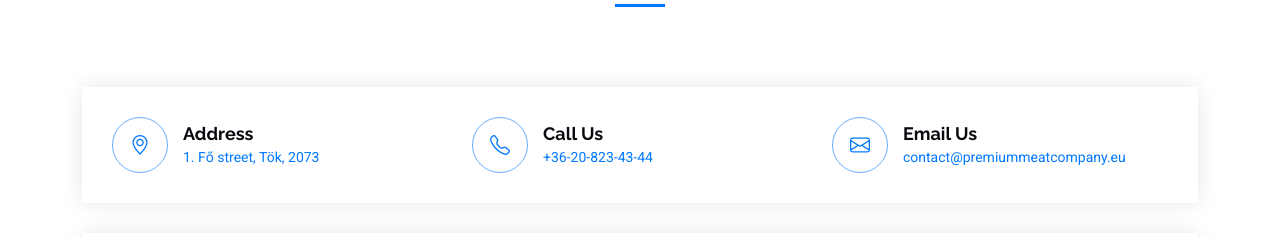
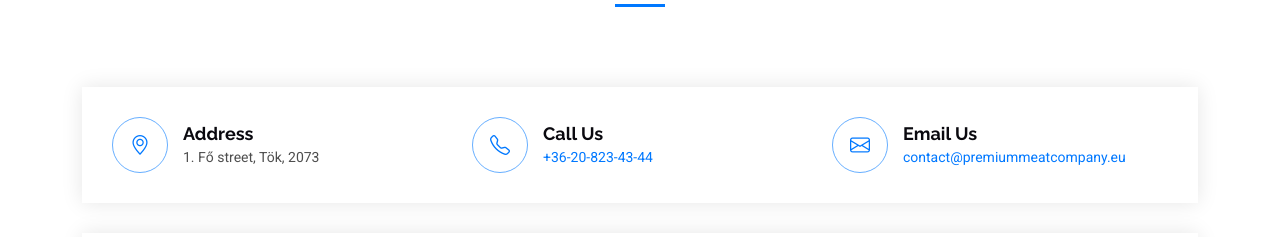
Before and after one commit to premiummeatcompany/premiummeatcompany.github.io, a plain HTML site: page index.html in a window 1280 px wide. Shown: the part 2752-2989 px from the top of the page. Drawn offline with Linux system fonts and the light colour scheme.

Commit message:
Béla nem mindig okos

```diff
--- a/index.html
+++ b/index.html
@@ -752,7 +752,8 @@ Beyond duck, we also offer a wide selection of processed meat products, ensuring
                 <i class="bi bi-geo-alt flex-shrink-0"></i>
                 <div>
                   <h3>Address</h3>
-                  <p><a href="https://www.google.com/maps?q=1.+Fő+street,+Tök,+2073" target="_blank">1. Fő street, Tök, 2073</a></p>
+                  <p>1. Fő street, Tök, 2073</p>
+                  <!--p><a href="https://www.google.com/maps?q=1.+Fő+street,+Tök,+2073" target="_blank">1. Fő street, Tök, 2073</a></p-->
                 </div>
               </div>
             </div><!-- End Info Item -->
```
